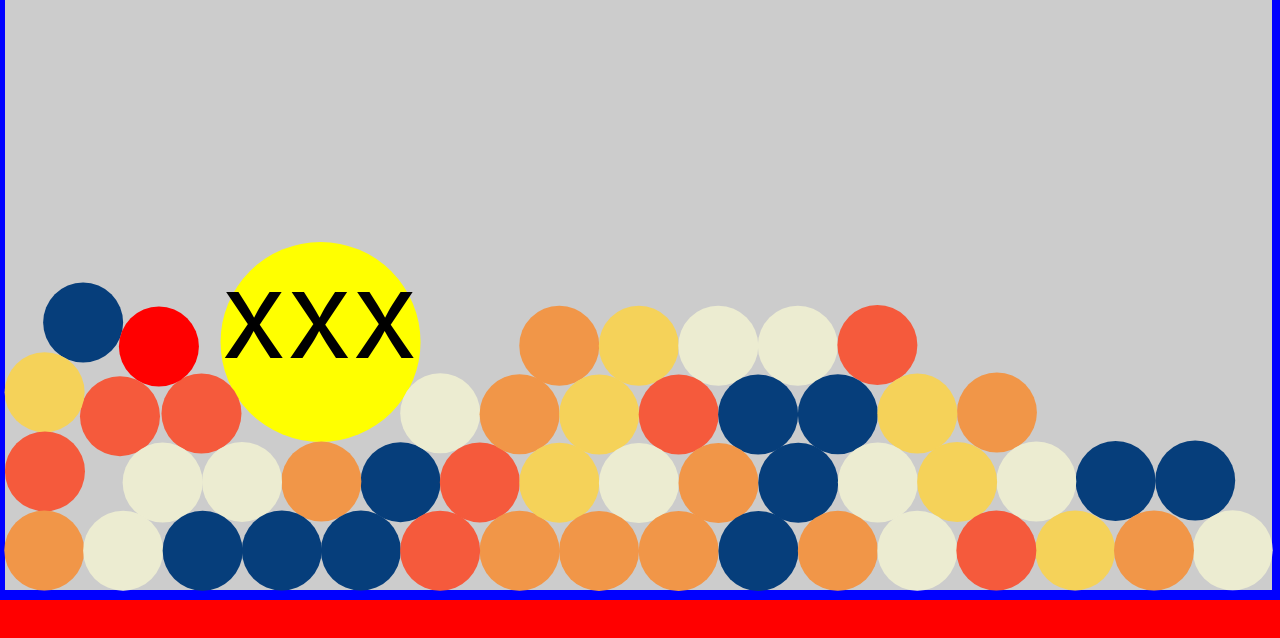
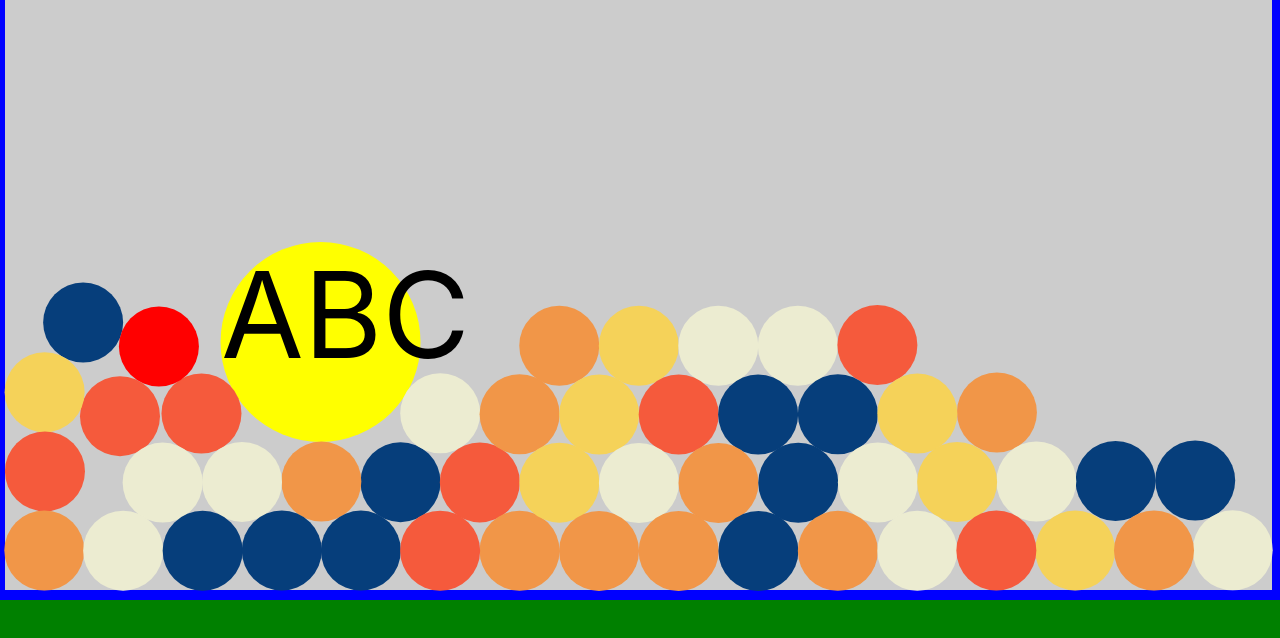
Before and after one commit to JoseHerminioCollas/react-matter, a React (Create React App) app: page / in a window 1280 px wide. Shown: the top 638 px of the page. Built offline with nearby package versions, Linux system fonts and the light colour scheme.

Commit message:
add RxjS and seperate engine out of component

```diff
--- a/package.json
+++ b/package.json
@@ -14,6 +14,7 @@
     "react": "^18.2.0",
     "react-dom": "^18.2.0",
     "react-scripts": "5.0.1",
+    "rxjs": "^7.5.5",
     "typescript": "^4.7.3",
     "web-vitals": "^2.1.4"
   },
--- a/src/App.tsx
+++ b/src/App.tsx
@@ -1,12 +1,36 @@
-import React from 'react';
-import MatterDOM from './MatterDOM';
+import React, { useEffect, useState } from 'react';
+import MatterDOM, { strm$ } from './MatterDOM';
 import './App.css';
 
 function App() {
-
+  const [l, setL] = useState(200);
+  const [t, setT] = useState(100);
+  useEffect(() => {
+    strm$.subscribe(([x, y]) => {
+      setL(x);
+      setT(y);
+    });
+  }, []);
   return (
     <div className="App">
-      <MatterDOM />
+      <div
+        id="frame"
+        style={{
+          position: 'absolute',
+          width: '100%',
+          height: '100%',
+          background: 'green',
+        }}
+      >
+        <MatterDOM />
+        <div style={{
+          position: 'absolute',
+          left: l,
+          top: t,
+          fontSize: 120,
+          pointerEvents: 'none',
+        }}>ABC</div>
+      </div>
     </div>
   );
 }
--- a/src/MatterDOM/index.tsx
+++ b/src/MatterDOM/index.tsx
@@ -1,5 +1,6 @@
 import React, { useEffect, useRef, useState } from 'react';
 import Matter, { Runner } from 'matter-js';
+import { BehaviorSubject } from 'rxjs';
 import { floor, ball, stack, stack2, wall, wallB } from './bodies';
 
 const width = document.body.clientWidth;
@@ -12,6 +13,8 @@ const {
   MouseConstraint,
   Events
 } = Matter;
+const strm$ = new BehaviorSubject([0, 0]);
+export { strm$ };
 
 function MatterDOM() {
   const [l, setL] = useState(200);
@@ -22,6 +25,7 @@ function MatterDOM() {
     setL(coords.x);
     setT(coords.y);
   };
+
   useEffect(() => {
     const engine = Engine.create(undefined)
     const render = Render.create({
@@ -52,6 +56,7 @@ function MatterDOM() {
     });
     Events.on(engine, "afterUpdate", (e) => {
       const { x, y } = e.source.world.bodies[1].bounds.min;
+      strm$.next([x, y]);
       appEngine({ x, y })
     });
     Composite.add(engine.world, mouseConstraint);
@@ -62,30 +67,9 @@ function MatterDOM() {
 
   return (
     <div
-      id="frame"
-      style={{
-        position: 'absolute',
-        width: '100%',
-        height: '100%',
-        background: 'red',
-      }}
+      ref={boxRef}
     >
-      <div style={{
-        position: 'absolute',
-        left: l,
-        top: t,
-        fontSize: 120,
-        pointerEvents: 'none',
-      }}>xxx</div>
-      <div
-        ref={boxRef}
-        style={{
-          width,
-          // height: 500,
-        }}
-      >
-        <canvas ref={canvasRef} />
-      </div>
+      <canvas ref={canvasRef} />
     </div>
   );
 }
```
Also changed, not shown: 1 other file (tests, documents, lock files or other folders).
